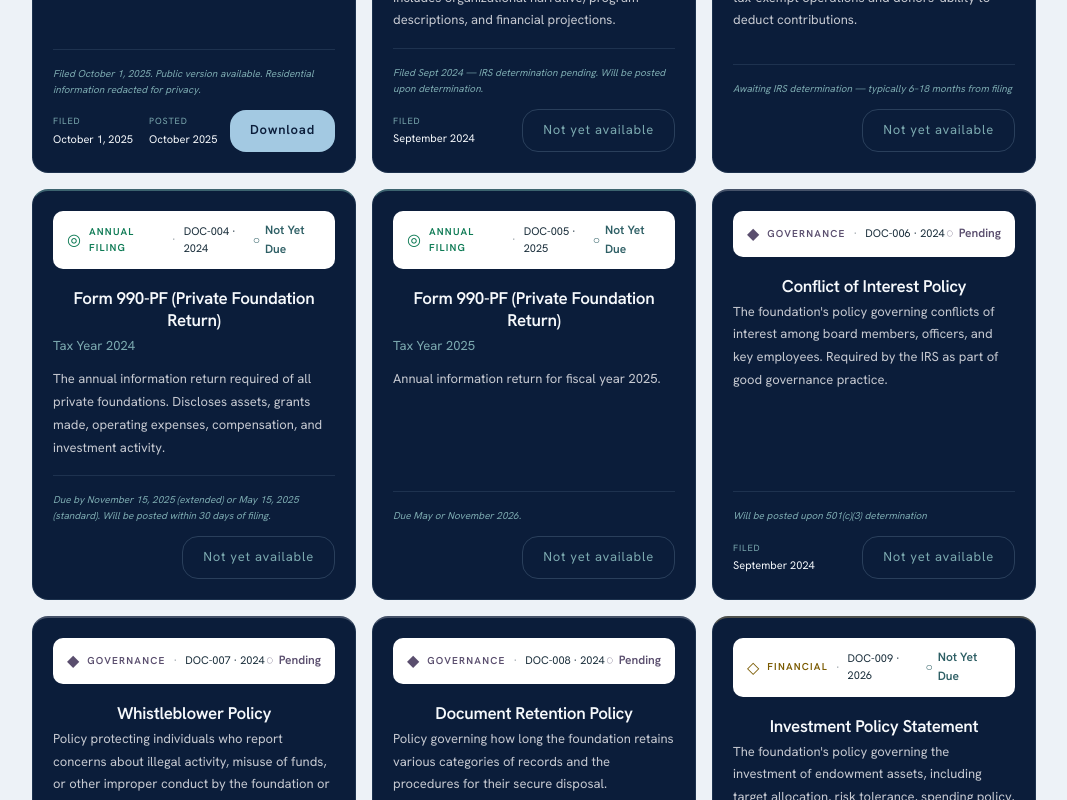
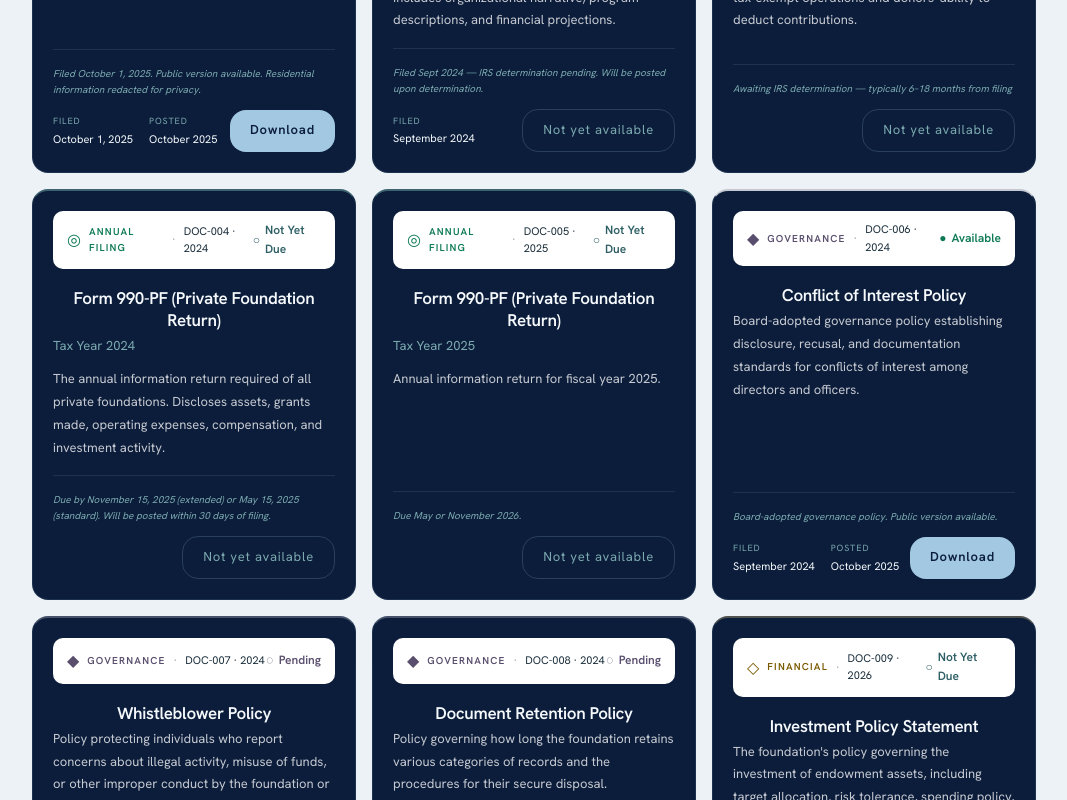
Before and after one commit to Roco41589/ghosts-worth-chasing-site, a Next.js app in the folder ghosts-redesign/: page /transparency/documents in a window 1280 px wide. Shown: the part 859-1659 px from the top of the page, without its empty margins (106-1173 px from the left). Built offline with nearby package versions, Linux system fonts and the light colour scheme.

Commit message:
Update page.tsx

```diff
--- a/ghosts-redesign/app/transparency/documents/page.tsx
+++ b/ghosts-redesign/app/transparency/documents/page.tsx
@@ -97,13 +97,22 @@ const DOCUMENTS: GWCDocument[] = [
     status: "Not Yet Due", statusNote: "Due May or November 2026.",
     mandatory: true, fileUrl: null, fileSize: null,
   },
-  {
-    id: "DOC-006", title: "Conflict of Interest Policy", type: "Governance",
-    description: "The foundation's policy governing conflicts of interest among board members, officers, and key employees. Required by the IRS as part of good governance practice.",
-    year: "2024", filedDate: "September 2024", postedDate: null,
-    status: "Pending", statusNote: "Will be posted upon 501(c)(3) determination",
-    mandatory: false, fileUrl: null, fileSize: null,
-  },
+ {
+  id: "DOC-006",
+  title: "Conflict of Interest Policy",
+  type: "Governance",
+  description:
+    "Board-adopted governance policy establishing disclosure, recusal, and documentation standards for conflicts of interest among directors and officers.",
+  year: "2024",
+  filedDate: "September 2024",
+  postedDate: "October 2025",
+  status: "Available",
+  statusNote:
+    "Board-adopted governance policy. Public version available.",
+  mandatory: false,
+  fileUrl: "/documents/conflict-of-interest-policy.pdf",
+  fileSize: null,
+},
   {
     id: "DOC-007", title: "Whistleblower Policy", type: "Governance",
     description: "Policy protecting individuals who report concerns about illegal activity, misuse of funds, or other improper conduct by the foundation or its leadership.",
```
